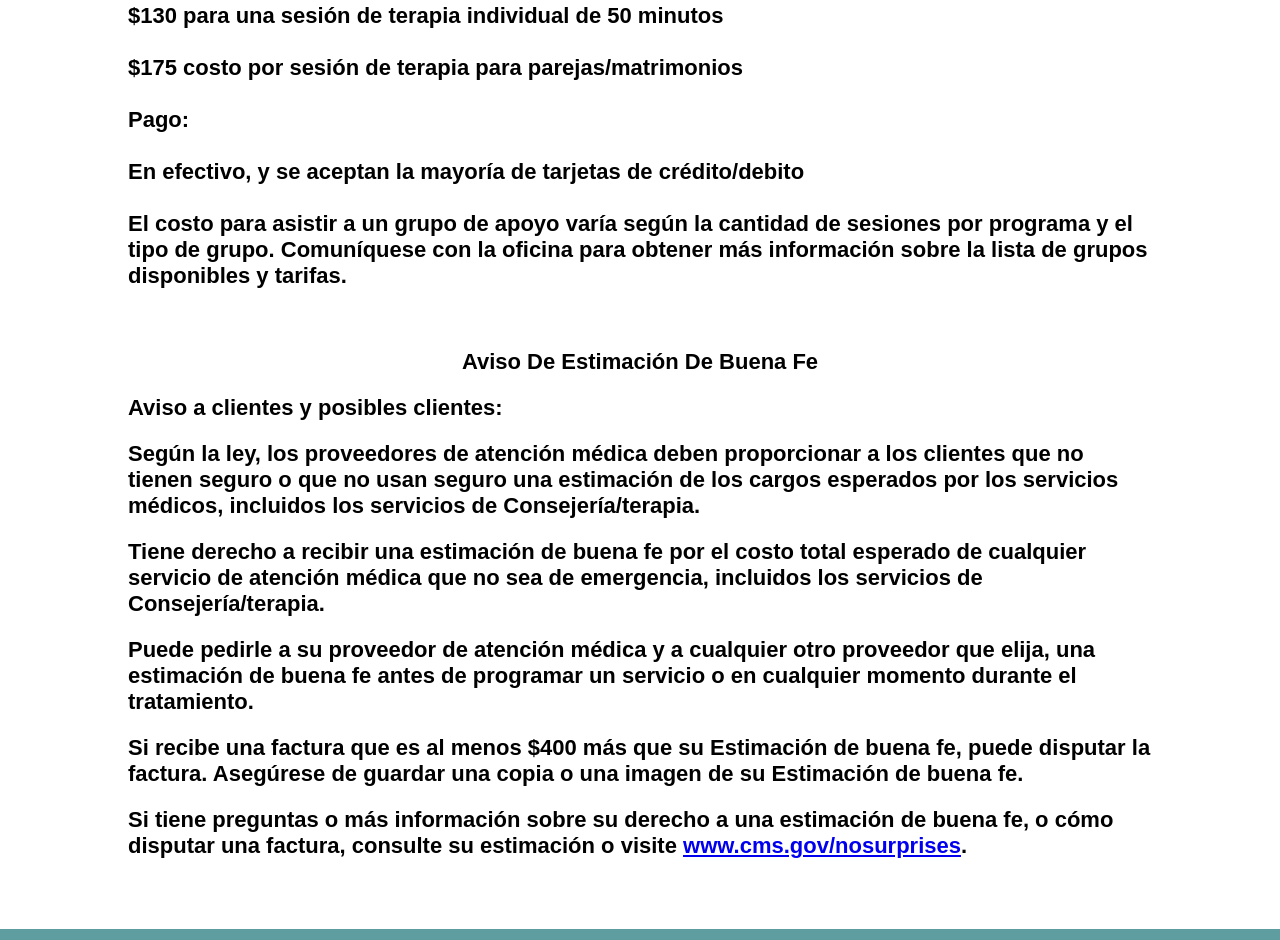
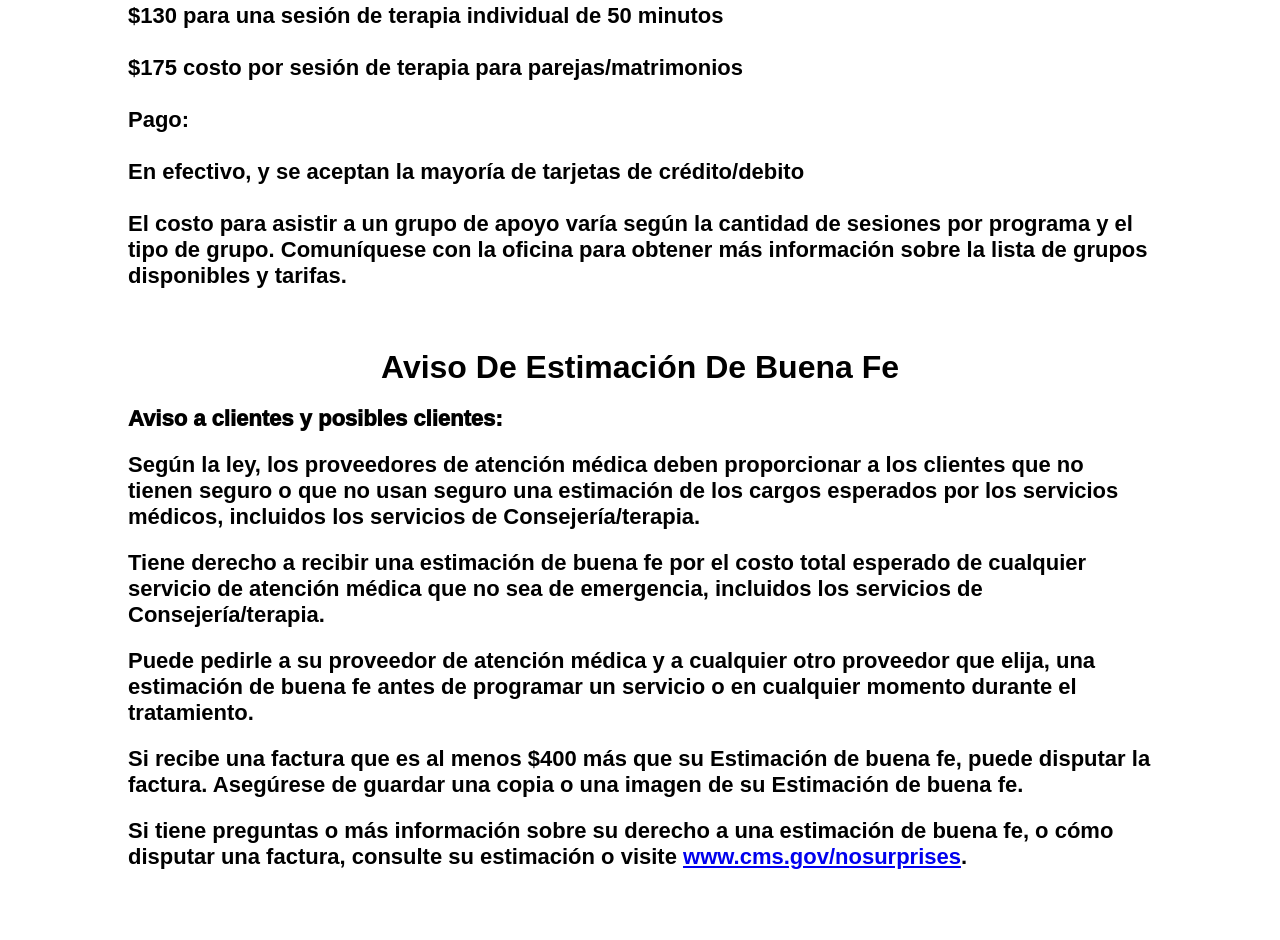
Before and after one commit to MIVenturaCounseling/MIVenturaCounseling.github.io, a plain HTML site: page contactUs.html in a window 1280 px wide. Shown: the part 725-1665 px from the top of the page. Drawn offline with Linux system fonts and the light colour scheme.

Commit message:
Spanish made form required bigger

```diff
--- a/CSS-Style/contactUsStyle.css
+++ b/CSS-Style/contactUsStyle.css
@@ -521,7 +521,8 @@ input:checked + .slider:before {
 {
     width:100%;
     text-align: center;
-    font-weight: 900;
+    font-weight: 1200;
+    font-size: 32px;
 }
 #required_form_title_two
 {
@@ -529,7 +530,7 @@ input:checked + .slider:before {
     text-align: left;
     margin-top: 20px;
     margin-bottom: 20px;
-    font-weight: 900;
+    font-weight: 1000;
 }
 #required_form_paragraph
 {
```
